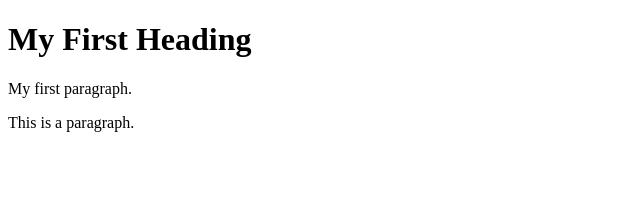
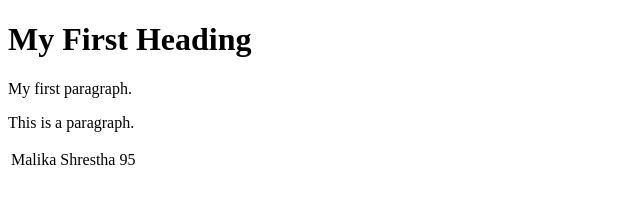
Before and after one commit to sumi47/Workshop-2-Dec-2019, a plain HTML site: page index.html in a window 1280 px wide. Shown: the whole page, without its empty margins (0-640 px from the left). Drawn offline with Linux system fonts and the light colour scheme.

Commit message:
table added

```diff
--- a/index.html
+++ b/index.html
@@ -5,6 +5,12 @@
 <h1>My First Heading</h1>
 <p>My first paragraph.</p>
 <p> This is a paragraph. </p>
+<table>
+<tr>
+<td> Malika </td>
+<td> Shrestha </td>
+<td> 95 </td>
+</tr>
 
 </body>
 </html>
```
